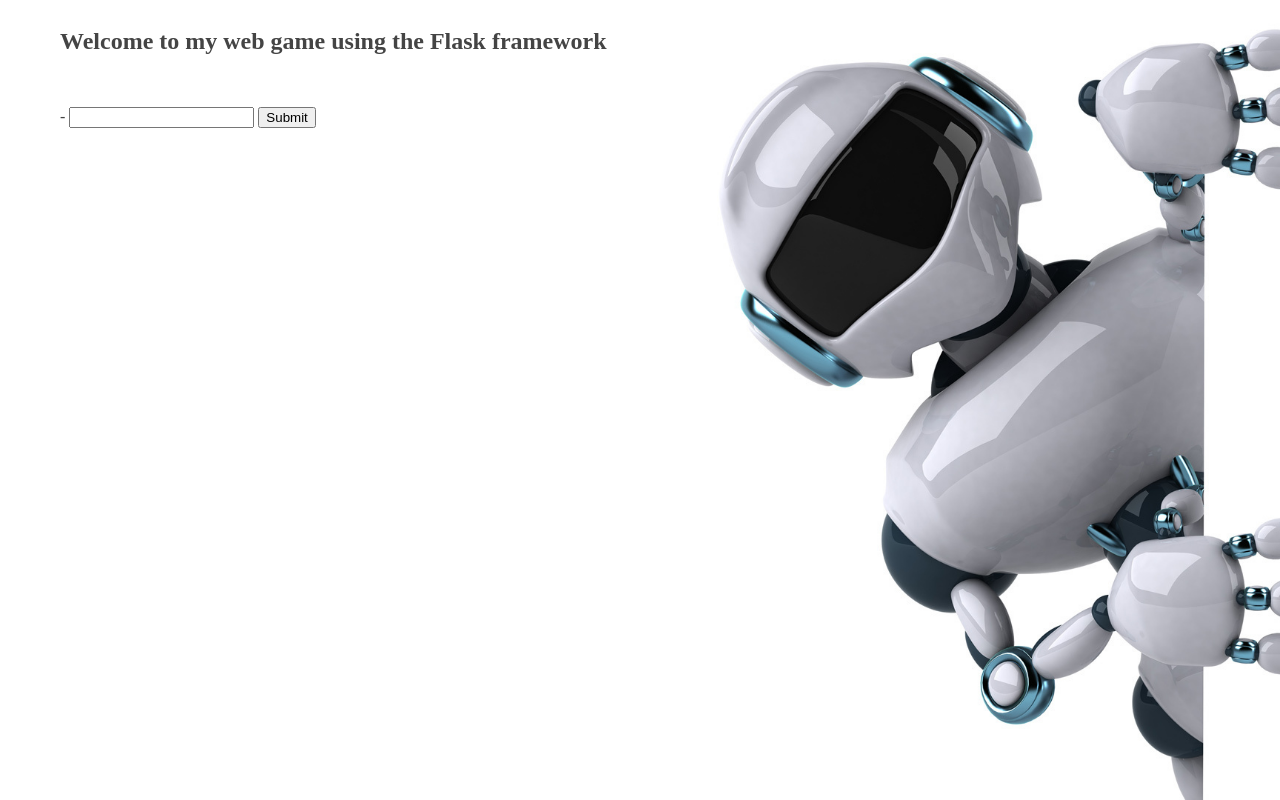
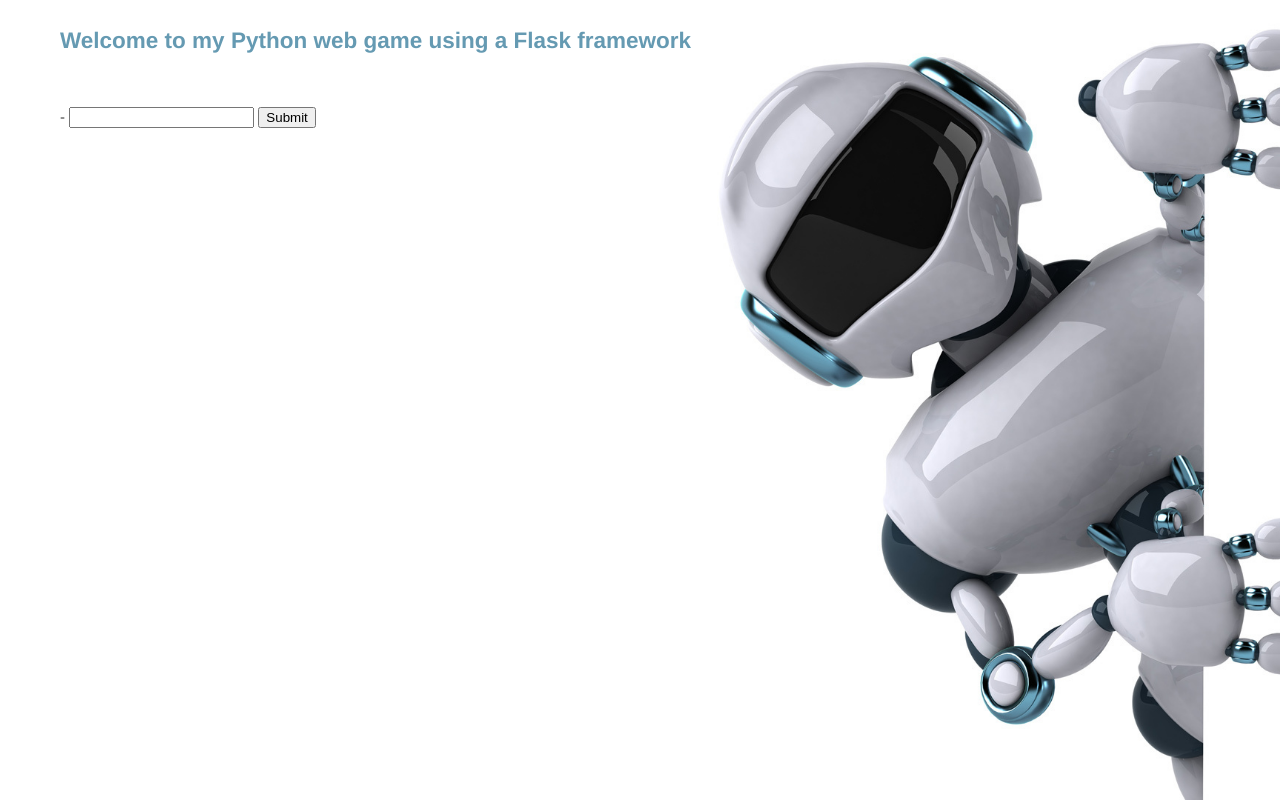
Before and after one commit to barbking/robowebgame, a Flask app: template templates/show_room.html in a window 1280 px wide. Run offline with Flask 2, Linux system fonts and the light colour scheme; the template is opened without the code that fills it, so the values that code supplies are empty.

Commit message:
style edits, text corrections

```diff
--- a/robogameweb/robogame.py
+++ b/robogameweb/robogame.py
@@ -1,4 +1,5 @@
 # From Learn Python the Hard Way
+import random
 
 class Room(object):
 
@@ -7,16 +8,15 @@ class Room(object):
         self.description = description
         self.count = 0
         self.paths = {}
-        self.soundEffect = ""
+        self.soundEffect = ''
 
     def go(self, action):
-        # direction comes from action input
-        print("Self", self)
-        print("direction", action)
-        print("name", self.name)
-
+        # action comes from action input in app.py
         if self.name == "Laser Weapon Armory":
             return check_code(self,action)
+        if self.name == "You Died":
+            # clear out soundEffect for new game after end
+            self.soundEffect = ''
 
         return self.paths.get(action, None)
 
@@ -25,35 +25,40 @@ class Room(object):
 
 central_corridor = Room("Central Corridor",
 '''
-The Google AI robot army is taking over the world and destroying all humankind.
-You are the only member left of the secret Duck Duck Go rebels with access to the
-main server room that is controlling the Google AI army.  Your last mission is to
-get the neutron destruct bomb from the Weapons Armory, put it in the main server room,
-and blow it up after getting into your escape hovercraft.
+The Google AI robot army is taking over the world and destroying
+all humankind. You are the only member left of the secret Duck Duck Go
+rebels with access to the main server room that is controlling the
+Google AI army.  Your last mission is to get the neutron destruct bomb
+from the Weapons Armory, put it in the main server room, and blow it up
+after getting into your escape hovercraft.
 
-You're running down the central corridor to the Weapons Armory when a robot
-jumps out.  It's blocking the door to the Armory and about to blast you with its
-ray gun.
+You're running down the central corridor to the Weapons Armory when
+a robot jumps out.  It's blocking the door to the Armory and about to blast
+you with its ray gun.
 
-You are options are (1) to shoot, (2) to dodge and (3) to ask Siri for help.
+You are options are (1) to shoot, (2) to dodge or (3) pull out your phone
+and ask Siri for help.
+
 Enter 1, 2 or 3:
 ''')
 
 laser_weapon_armory = Room('Laser Weapon Armory',
 '''
-Lucky for you were able to ask Siri on your iPhone for help on how to dodge robots.
-Siri distracts the robot by insulting Google's AI, while Siri and the Google AI
-robot exchange insults, you shot the robot in its glass eyes and jump through
-the Amory door.
+Lucky for you were able to ask Siri on your iPhone for help on
+how to dodge robots. Siri distracts the robot by insulting Google's AI,
+while Siri and the Google AI robot exchange insults, you shot the robot
+in its glass eyes and jump through the Amory door.
 
-You do a dive roll into the Weapon Armory, crunch and scan the room for more robots
-that might be hiding.  It's dead quiet, too quiet.  You stand up and run to the far
-side of the room and find the neutron bomb in its container.  There's a keypad
-lock on the box and you need the code to get the bomb out.  If you get the code wrong
-10 times then the lock closes forever and you can't get the bomb.  The code is
-3 digits.
+You do a dive roll into the Weapon Armory, crunch and scan the room for
+more robots that might be hiding. It's dead quiet, too quiet. You stand up
+and run to the far side of the room and find the neutron bomb in its container.
+There's a keypad lock on the box and you need the code to get the bomb out. If
+you get the code wrong 10 times then the lock closes forever and you can't get
+the bomb.  The code is 3 digits.
 
-Make your best attempt at guessing a 3 digit code.
+Make your best attempt at guessing a 3 digit code...but too many guesses may
+result in self destruction!
+
 [keypad]:
 ''')
 
@@ -71,63 +76,73 @@ Enter 1 or 2:
 
 escape_hovercraft = Room("Escape Hovercraft",
 '''
-You rush outside desperately trying to make it to the escape Duck Duck Go hovercrafts
-before the whole building explodes.  It seem like hardly any robots are in the area,
-so your run is clear of interference.  You get to the parking lot and need to
-pick one.  Some have been damaged by robots but you don't have time to check
-them all.  There are five hovercraft, pick one to take.
+You rush outside desperately trying to make it to the escape Duck Duck Go
+hovercrafts before the whole building explodes. It seem like hardly any
+robots are in the area, so your run is clear of interference. You get to
+the parking lot and need to pick one. Some have been damaged by robots but
+you don't have time to check them all. There are five hovercraft, pick one to
+take.
 
 Enter a number between 1 and 5 to select a hovercraft:
 ''')
 
-the_end_winner = Room('The End',
+the_end_winner = Room('You Won!',
 '''
 You jump into the hovercraft 2 and hit the go button.  The hovercraft
-easily takes off in the air.  As it flies into the sky, you see the server building
-explode...taking out the Google Robot AI army control.  You won!
+easily takes off in the air.  As it flies into the sky, you see the
+server building explode...taking out the Google Robot AI army control.
+You won!
 ''')
 
-the_end_loser = Room("The End",
+the_end_loser = Room("You Died",
 '''
-You jump into a random pod and hit go button.  The hovercraft takes off but
-then implodes as the engine ruptures, blowing you up into a million pieces.
+You jump into a random pod and hit go button.  The hovercraft
+takes off but then implodes as the engine ruptures, blowing
+you up into a million pieces.
 ''')
 
-the_end_loser_dodge = Room("The End",
+the_end_loser_dodge = Room("You Died",
 '''
-Lise a world class boxer you dodge, weave, slip and slide right as
-the robot's blaster cranks a laser past your head.  In the middle of your
+Like a world class boxer you dodge, weave, slip and slide right as
+the robot's blaster cranks a laser past your head. In the middle of your
 artful dodge your foot slips and you bang your head on the metal wall and
-pass out.  You wake up shortly after only to die as the robot blasts you
+pass out. You wake up shortly after only to die as the robot blasts you
 with it's laser.
 ''')
 
-the_end_shoot = Room("The End",
+the_end_shoot = Room("You Died",
 '''
-Quick on the draw you yank out your blaster and fire at the robot.  You're
-laser hits the robot's reflective shield and bounces back at you, striking you
-dead.  There is no beating the Google AI robots taking over the world.
+Quick on the draw you yank out your blaster and fire at the robot.
+You're laser hits the robot's reflective shield and bounces back at
+you, striking you dead.  There is no beating the Google AI robots
+taking over the world.
 ''')
 
-the_end_loser_throw_bomb = Room("The End",
+the_end_loser_throw_bomb = Room("You Died",
 '''
-In a panic you throw the bomb at the group of robots and make a leap for the
-door.  Right as you drop it, a robot shoots you in the back killing you.  As
-you die you see another robot frantically try to disarm the bomb.  You die
-knowing they will probably blow up along with the main server when the bomb goes off.
+In a panic you throw the bomb at the group of robots and make a leap
+for the door. Right as you drop it, a robot shoots you in the back killing
+you. As you die you see another robot frantically try to disarm the bomb.
+You die knowing they will probably blow up along with the main server when
+the bomb goes off.
 ''')
 
-the_end_code_failure = Room ("The End",
+the_end_code_failure = Room ("You Died",
 '''
+EXPLOSION!!!
+
 The lock buzzes one last time and then you hear a sickening
-melting sound as teh mechanism is fused together.  You decide to sit there,
+melting sound as the mechanism is fused together.  You decide to sit there,
 where the Google AI robots find you and blow you up with their laser guns.
 ''')
 
-
+randNum = random.randint(1,5)
 escape_hovercraft.add_paths({
     '2': the_end_winner,
-    ' ': the_end_loser
+    '1': the_end_loser,
+    '3': the_end_loser,
+    '4': the_end_loser,
+    '5': the_end_loser,
 })
 
 generic_death = Room("death", "You died.")
@@ -145,9 +160,9 @@ laser_weapon_armory.add_paths({
 })
 
 central_corridor.add_paths({
-    '1' : the_end_shoot,
-    '2' : the_end_loser_dodge,
-    '3' : laser_weapon_armory
+    '1': the_end_shoot,
+    '2': the_end_loser_dodge,
+    '3': laser_weapon_armory
 })
 
 START = 'central_corridor'
@@ -156,22 +171,17 @@ def check_code(self, action):
     if action == "333":
         self.soundEffect = "CLICK!"
         return self.paths.get("333", None)
-    elif self.count < 3:
+    elif self.count < 10:
         self.count += 1
         self.soundEffect = "BZZZEDDO!!!"
         print("count",self.count)
         return self.paths.get("tryagain", None)
     else:
-        self.soundEffect = "EXPLOSION!!!"
         self.action = "end"
         return self.paths.get("end", None)
 
 
 def load_room(name):
-    '''
-    There is a potential security problem here.
-    Who gets to set name?  Cna that expose a variable?
-    '''
     return globals().get(name)
 
 def name_room(room):
--- a/static/styles/style.css
+++ b/static/style.css
@@ -1,16 +1,21 @@
 body {
   margin-left: 40px;
   padding: 20px;
-  font-size: 30px
+  font-size: 15px;
   font-family: "Helvetica Neue", Helvetica, Arial, sans-serif;
   color: #444;
-  background-image: url('../static/images/robot.jpg');
+  background-image: url('../static/images/robot2.jpg');
   background-size: cover;
 }
-H2 {
-    style="background-color:DodgerBlue;"
+
+#header {
+    color: #659ab2;
 }
 
-#roomH1 {
+.end {
     color: red;
 }
+
+#roomName {
+    color: blue;
+}
--- a/templates/layout.html
+++ b/templates/layout.html
@@ -1,12 +1,15 @@
 <html>
 <head>
-    <link rel="stylesheet" href="../static/styles/style.css">
+    <link rel="stylesheet" href="{{ url_for('static', filename='style.css') }}">
+    <meta name="viewport" content="width=device-width, initial-scale=1.0">
 </head>
-<body style="background-image: url('../static/images/robot2.jpg');">
-    <H2>Welcome to my web game using the Flask framework</H2>
-    {% block content %}
+<body style="font-size: 15px">
+    <div id="main">
+        <H2 id="header">Welcome to my Python web game using a Flask framework</H2>
 
-    {% endblock %}
+        {% block content %}
 
+        {% endblock %}
+    </div>
 </body>
 </html>
--- a/templates/show_room.html
+++ b/templates/show_room.html
@@ -4,13 +4,13 @@
 
 {% block content %}
 <div id="room">
-<h1 id="roomH1"> {{ room.name }} </h1>
+<h1 id="roomName"> {{ room.name }} </h1>
 
 <pre>
 {{ room.description }}
 </pre>
     <p>{{ room.soundEffect }}</p>
-{% if room.name in ["death", "The End"] %}
+{% if room.name in ["death", "You Died"] %}
     <p><a href="/">Play Again?</a></p>
 {% else %}
     <p>
--- a/templates/you_died.html
+++ b/templates/you_died.html
@@ -1,6 +1,6 @@
 
 <div >
-    <h1>You Died!!</h1>
+    <h1 class="end">You Died!!</h1>
 
     <p>Looks like you bit the dust.</p>
     <p><a href="/">Play Again</a></p>
```
